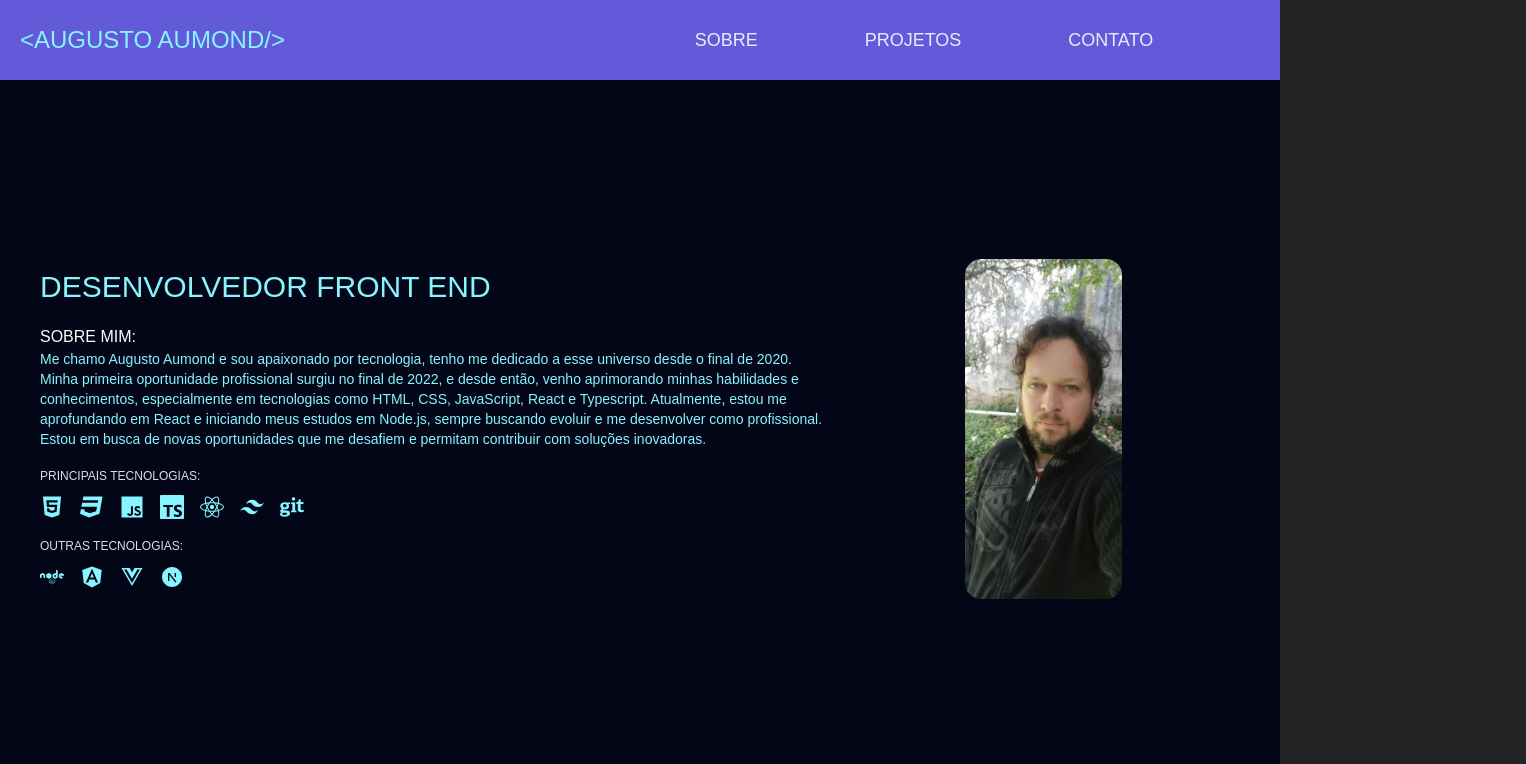
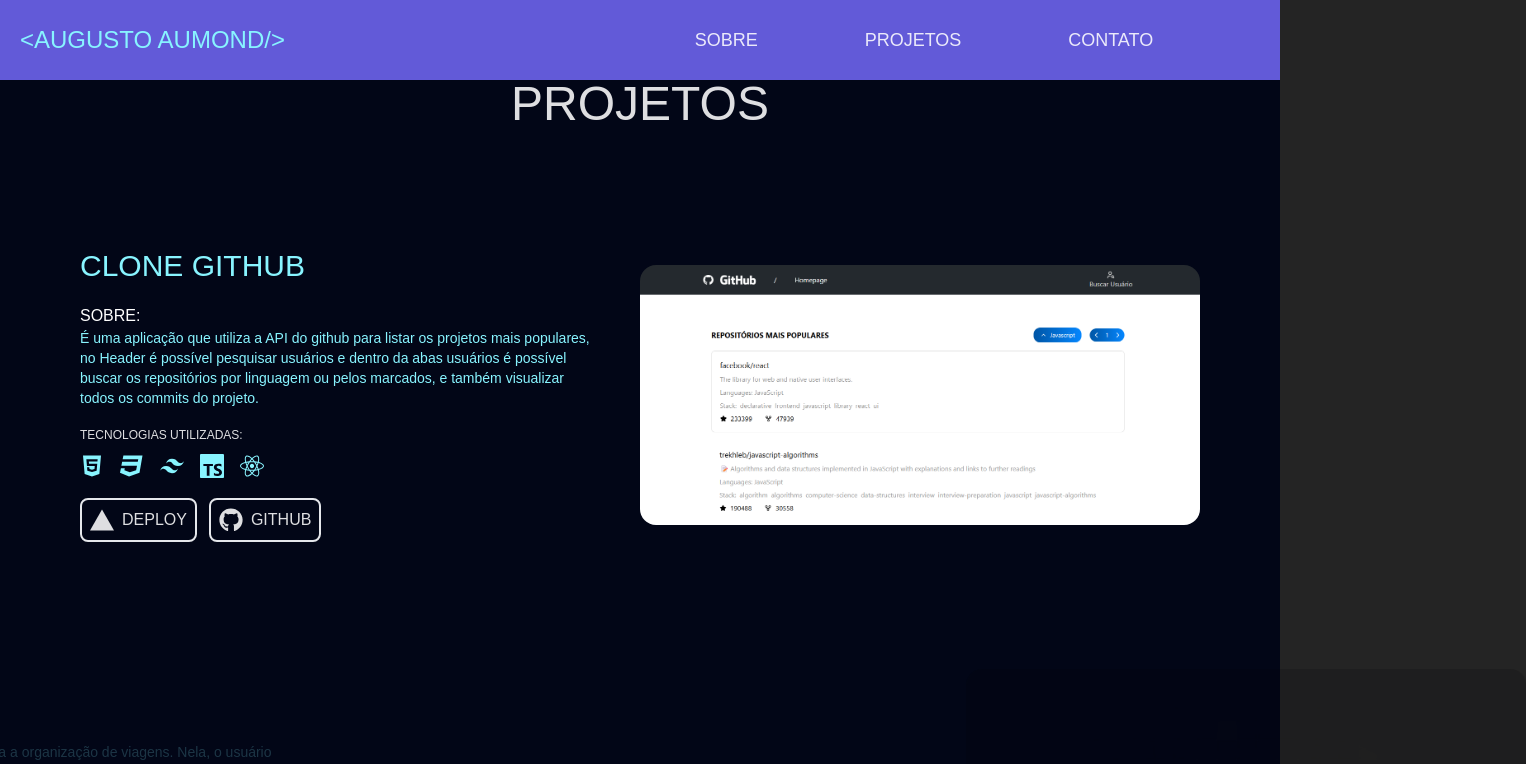
Before and after one commit to AugustoAumond/Portifolio, a React (Vite) app: page / in a window 1280 px wide. Shown: the top 764 px of the page, 1526 px wide, since content can reach past the window. Built offline with nearby package versions, Linux system fonts and the light colour scheme; a web font is replaced by a local one.

Commit message:
fix ajuste

```diff
--- a/src/App.tsx
+++ b/src/App.tsx
@@ -2,7 +2,7 @@
 import Contact from './components/contact/contact';
 import Header from './components/header/header';
 import Projects from './components/projects/projects';
-import About from './components/about/about';
+// import About from './components/about/about';
 
 
 
@@ -12,7 +12,7 @@
 
       <Header/>
 
-      <About/>
+      {/* <About/> */}
 
       <Projects/>
 
```
